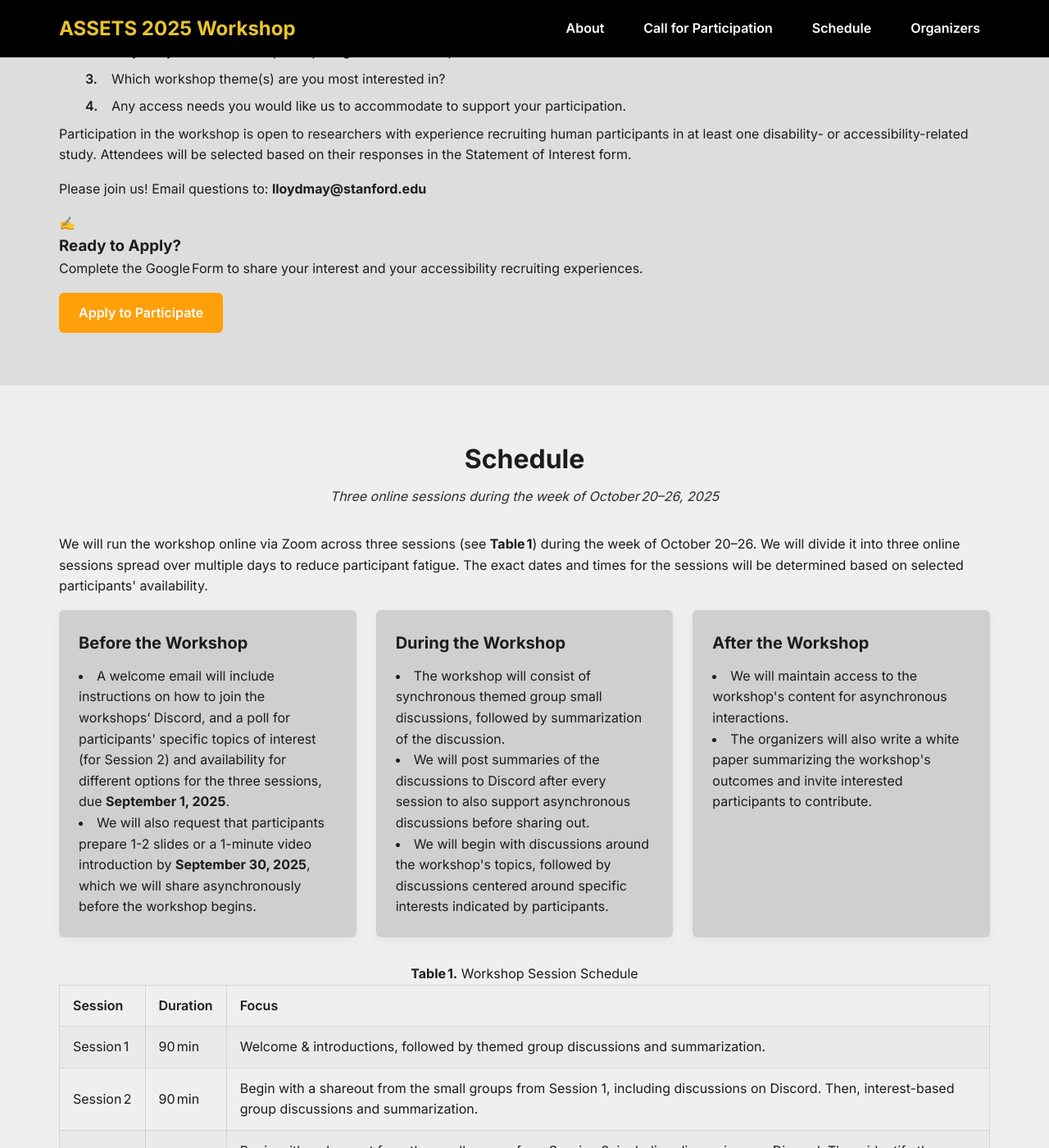
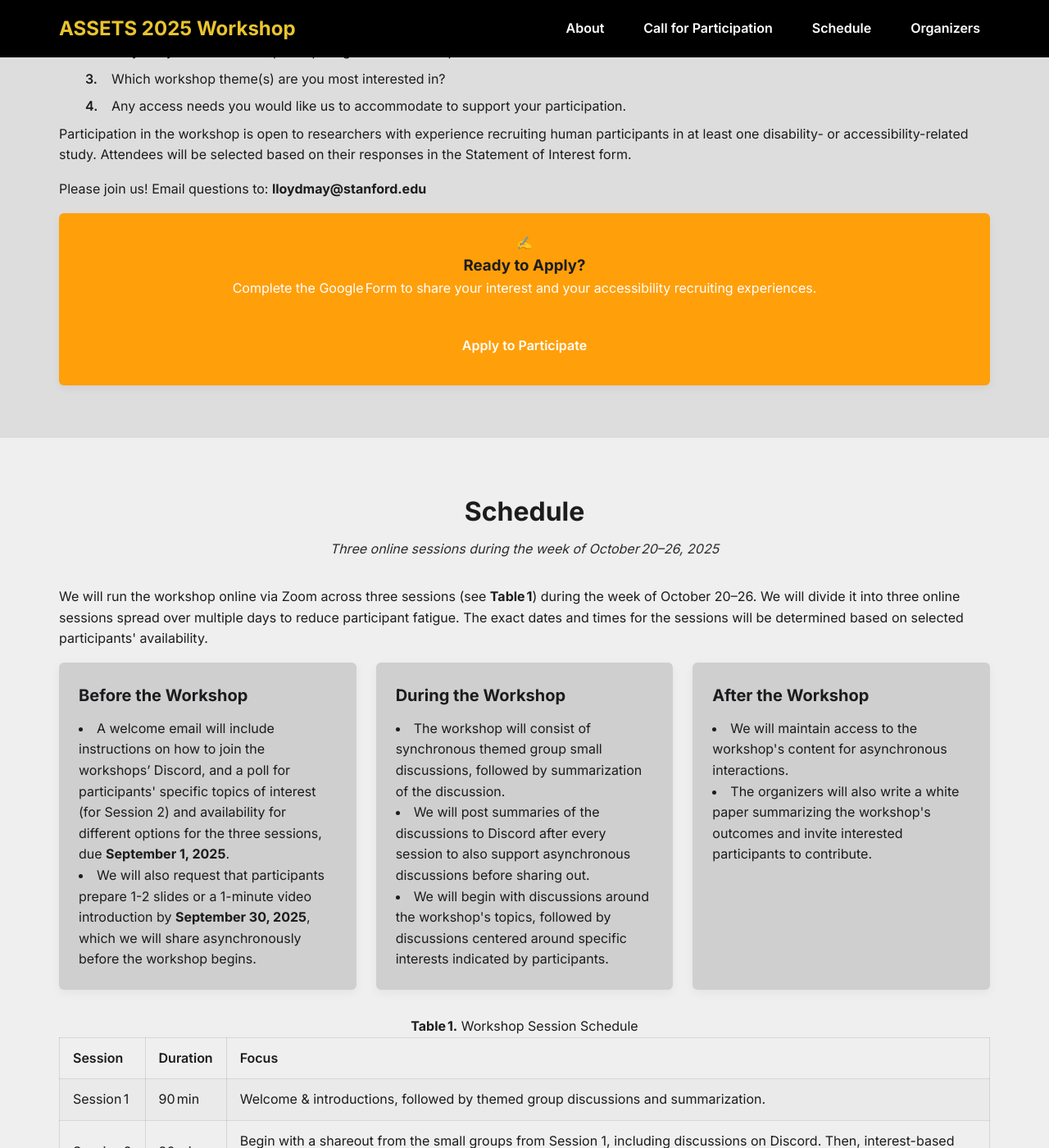
Before and after one commit to assets-recruitment-2025/assets-recruitment-2025.github.io, a Jekyll site: the page built from index.md, in a window 1280 px wide and 1400 px high, scrolled down 1693 px. Shown: the whole window at 82% size. Built offline with Jekyll 4.4.1, drawn with Linux system fonts in a browser that asks for light colours.

Commit message:
Call for Participation

```diff
--- a/assets/css/style.css
+++ b/assets/css/style.css
@@ -582,6 +582,31 @@ img {
   color: var(--clr-text-muted);
 }
 
+/* Base card style for *any* .call-card on the page */
+.call-card {
+  background: var(--clr-surface);
+  padding: 1.5rem;
+  border-radius: var(--radius);
+  box-shadow: 0 4px 12px rgba(0,0,0,0.05);
+  transition: transform 0.2s, box-shadow 0.2s;
+}
+.call-card:hover {
+  transform: translateY(-4px);
+  box-shadow: 0 8px 20px rgba(0,0,0,0.1);
+}
+
+/* CTA override when inside #participate */
+#participate .call-card--cta {
+  background: var(--clr-accent);
+  color: #fff;
+  text-align: center;
+}
+
+#participate .call-card--cta .btn {
+  margin-top: 1rem;
+}
+
+
 /* if you want the organizer links a little smaller or inline */
 .organizer-links {
   margin-top: 0.5rem;
```
